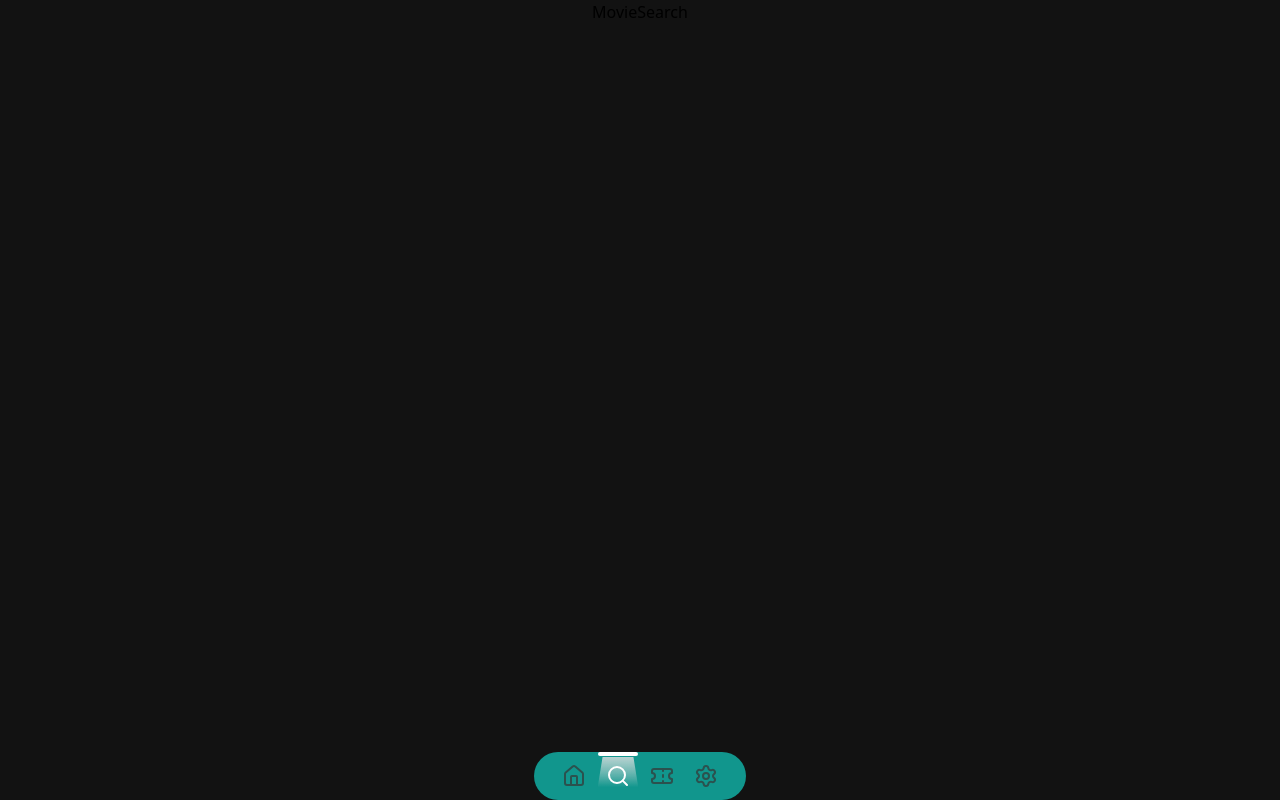
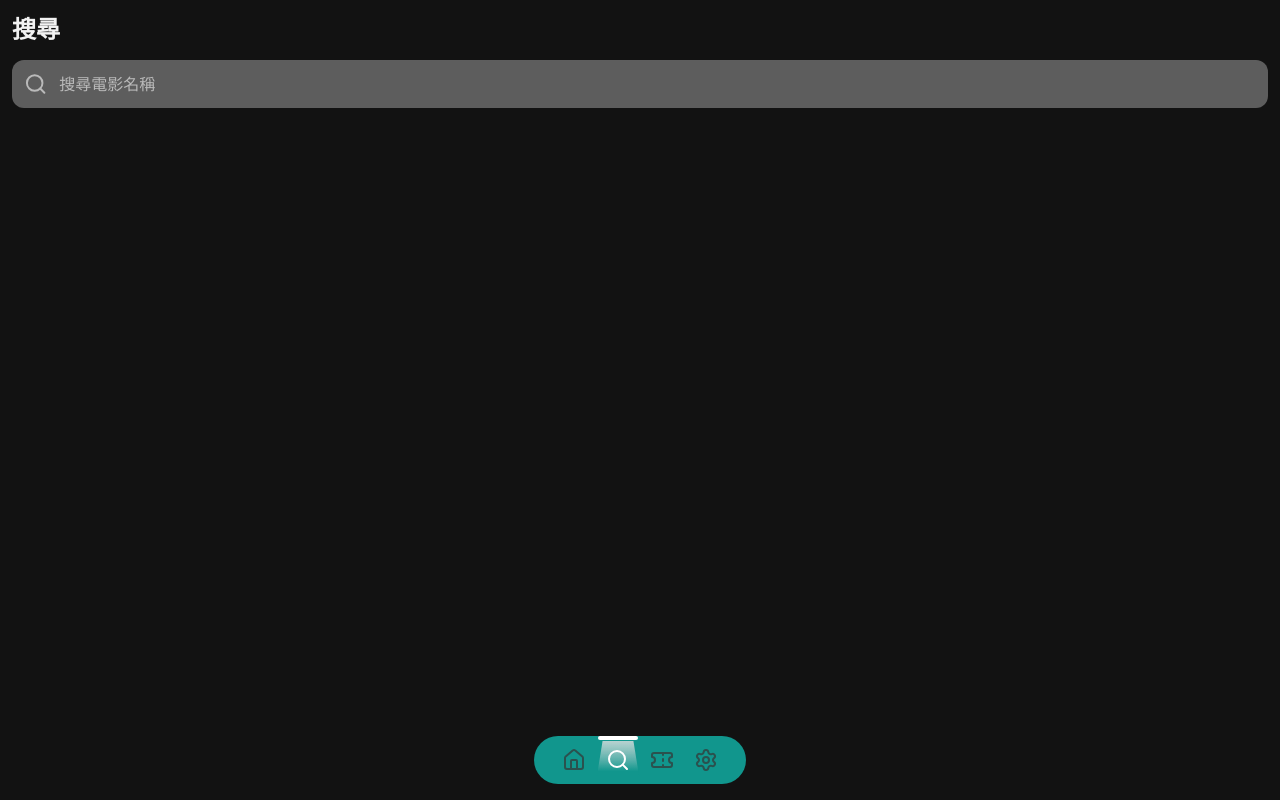
Before and after one commit to Adolph-hong/better-than-vieshow-user, a React (Vite) app: page /movie-search in a window 1280 px wide. Built offline with nearby package versions, Linux system fonts and the light colour scheme.

Commit message:
update: add movie search style

```diff
--- a/src/MovieSearch.tsx
+++ b/src/MovieSearch.tsx
@@ -1,10 +1,17 @@
+import { Search } from 'lucide-react';
 import Footer from "@/components/home/Footer"
 
 const MovieSearch = () => {
   return (
     <div className="flex flex-col items-center min-h-screen bg-[#121212]">
-      <h1>MovieSearch</h1>
-      <Footer />
+      <div className="flex flex-col mt-3 gap-3 w-full px-3">
+        <h1 className="font-family-inter font-bold text-2xl text-[#f2f2f2] leading-normal">搜尋</h1>
+        <div className="flex gap-3 w-full rounded-xl p-3 bg-[#5D5D5D]">
+          <Search className="w-6 h-6 text-[#BABABA]" />
+          <input placeholder="搜尋電影名稱" type="text" className="w-full text-white placeholder:text-[#BABABA] outline-none"/>
+        </div>
+      </div>
+      <Footer bottomStyle="bottom-4" />
     </div>
   )
 }
--- a/src/components/home/Footer.tsx
+++ b/src/components/home/Footer.tsx
@@ -5,6 +5,9 @@ import light from "@/assets/icon/light.svg"
 interface NavItem {
   icon: LucideIcon
   path: string
+}
+interface bottomStyleProps {
+  bottomStyle?: string
 }
 
 const navItems: NavItem[] = [
@@ -14,12 +17,12 @@ const navItems: NavItem[] = [
   { icon: Settings, path: "/settings" },
 ]
 
-const Footer = () => {
+const Footer = ({ bottomStyle = "bottom-0"}: bottomStyleProps) => {
   const location = useLocation()
   const navigate = useNavigate()
 
   return (
-    <div className="fixed bottom-0 z-100 flex px-6 py-2 gap-3 bg-[#11968D] rounded-3xl">
+    <div className={`fixed ${bottomStyle} z-100 flex px-6 py-2 gap-3 bg-[#11968D] rounded-3xl`}>
       {navItems.map(({ icon: Icon, path }) => {
         const isActive = location.pathname === path
         return (
```
